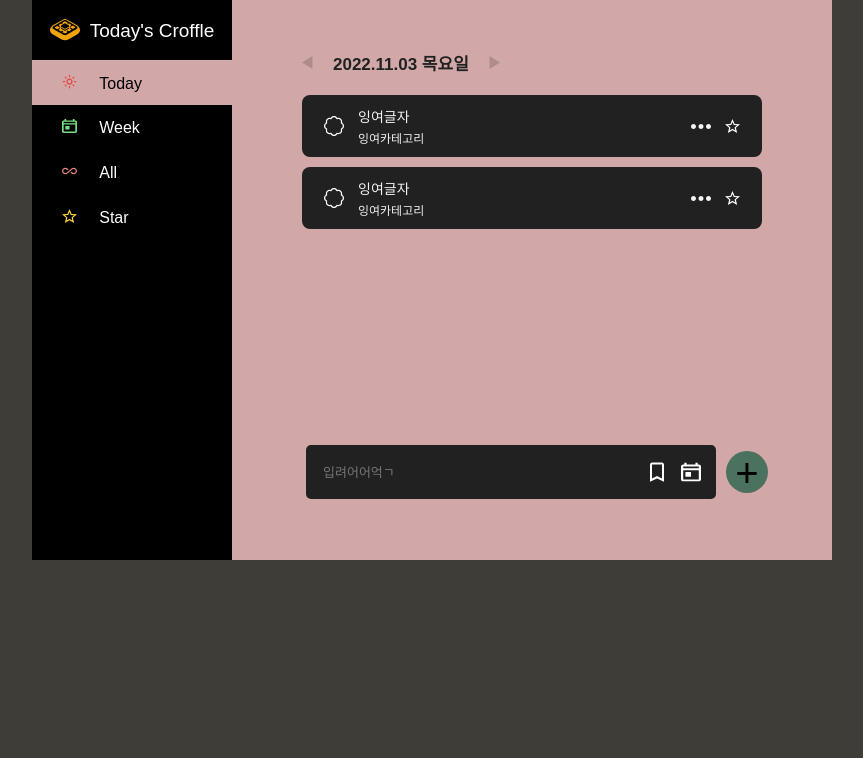
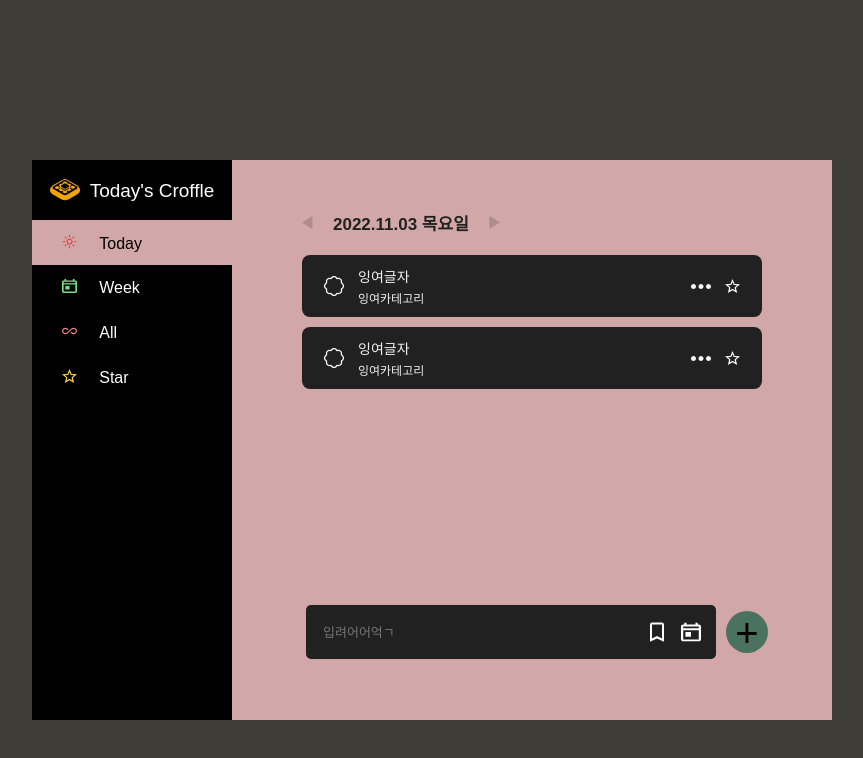
Before and after one commit to GDSC-Daejin/waffle-croffle-frontend, a React (Create React App) app: page / in a window 1280 px wide. Shown: the top 758 px of the page, without its empty margins (208-1071 px from the left). Built offline with nearby package versions, Linux system fonts and the light colour scheme.

Commit message:
💄 (임시)todolist 화면 가운데 위치

```diff
--- a/package.json
+++ b/package.json
@@ -6,6 +6,7 @@
     "@testing-library/jest-dom": "^5.14.1",
     "@testing-library/react": "^12.0.0",
     "@testing-library/user-event": "^13.2.1",
+    "axios": "^1.1.3",
     "react": "^17.0.2",
     "react-dom": "^17.0.2",
     "react-router-dom": "^6.4.3",
--- a/src/AppStyle.js
+++ b/src/AppStyle.js
@@ -14,7 +14,7 @@ export const GlobalStyle = createGlobalStyle`
 `;
 
 export const TodaysCroffle = styled.div`
-  margin: auto;
+  margin: 20% auto;
   display: flex;
   height: 560px;
   justify-content: center;
```
Also changed, not shown: 1 other file (tests, documents, lock files or other folders).
